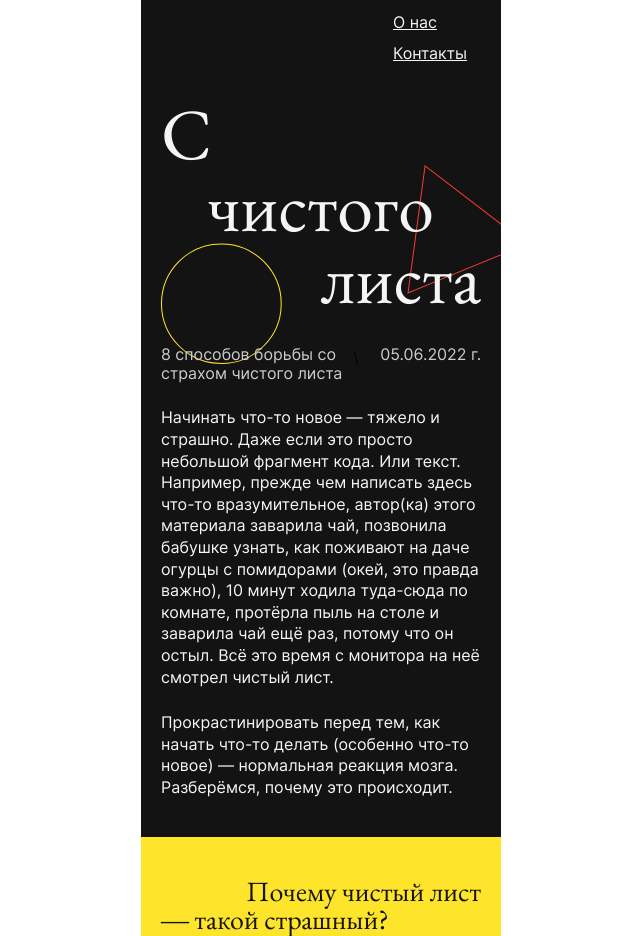
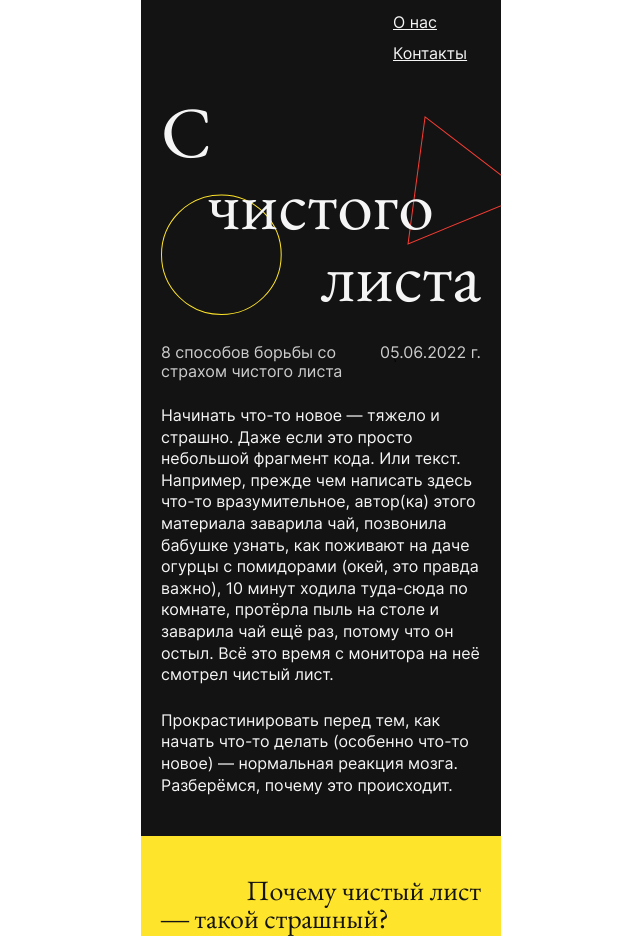
Before and after one commit to ForgottenAre/s-chistogo-lista, a plain HTML site: page index.html in a window 1280 px wide. Shown: the part 42-978 px from the top of the page, without its empty margins (319-959 px from the left). Drawn offline with Linux system fonts and the light colour scheme; files whose address does not match are found by name.

Commit message:
Add files via upload

```diff
--- a/index.html
+++ b/index.html
@@ -13,7 +13,9 @@
       <a href="#"><img src="Images/VЁRSTKA.svg" alt="Verstka" /></a>
       <nav class="header_menu">
         <ul class="header_menu-list">
-          <li class="header_menu-item">Главная</li>
+          <li class="header_menu-item">
+            <a class="header__menu-link">Главная</a>
+          </li>
           <li class="header_menu-item_active">
             <a href="#" class="header__menu-link">О нас</a>
           </li>
@@ -38,12 +40,16 @@
       <div class="content-section_theme_dark">
         <section class="intro">
           <div class="intro__heading">
-            <h1 class="intro__title">
-              <span>8 способов борьбы со <br />страхом чистого листа</span>
-              <time class="intro__date" datetime="2022-06-05">05.06.2022 г.</time>
-            </h1>
+            <h2 class="intro__title">
+              <span class="intro__title-span"
+                >8 способов борьбы со страхом чистого листа</span
+              >
+              <time class="intro__date" datetime="2022-06-05"
+                >05.06.2022 г.</time
+              >
+            </h2>
             <div class="intro__main-text">
-              <p class="intro__main-text_first">
+              <p class="intro__main-text_text">
                 Начинать что-то новое — тяжело и страшно. Даже если это просто
                 небольшой фрагмент кода. Или текст. Например, прежде чем
                 написать здесь что-то вразумительное, автор(ка) этого материала
@@ -53,7 +59,7 @@
                 раз, потому что он остыл. Всё это время с монитора на неё
                 смотрел чистый лист.
               </p>
-              <p class="intro__main-text_second">
+              <p class="intro__main-text_text">
                 Прокрастинировать перед тем, как начать что-то делать (особенно
                 что-то новое) — нормальная реакция мозга. Разберёмся, почему это
                 происходит.
@@ -63,10 +69,10 @@
         </section>
       </div>
       <section class="reasons content-section_theme_bright">
-        <h1 class="content-section__subtitle">
+        <h3 class="content-section__subtitle">
           <span class="accent-span_right">Почему чистый лист</span>
           <span class="accent-span-left"> — такой страшный?</span>
-        </h1>
+        </h3>
         <p class="content-section__introduction">
           Сам по себе чистый лист, конечно, не страшный. Боимся мы чаще всего
           объёма работы, которую предстоит сделать. Усилия, той точки, которую
@@ -113,10 +119,10 @@
         </ul>
       </section>
       <section class="how-to content-section_theme_dark">
-        <h1 class="content-section__subtitle">
+        <h4 class="content-section__subtitle">
           <span class="accent-span_right">Как всё-таки начать</span>
           <span class="accent-span-left">что-то делать</span>
-        </h1>
+        </h4>
         <p class="content-section__introduction">
           Чаще всего страх чистого листа появляется не из-за чего-то одного, а
           из-за совокупности нескольких факторов. Вот что может помочь:
@@ -130,7 +136,7 @@
                 alt="Поляринов"
               />
               <p class="card__author-name">Алексей Поляринов</p>
-              <h1 class="card__title">Начать любыми словами</h1>
+              <h5 class="card__title">Начать любыми словами</h5>
               <p class="card__text">
                 Любыми — без шуток. Если не верите нам, посмотрите, например,
                 чем открывается эссе Алексея Поляринова «Чарли Кауфман:
@@ -144,9 +150,9 @@
           </li>
           <li class="card card_theme_bright">
             <article>
-              <h1 class="card_text-only">
+              <h6 class="card_text-only">
                 Поставить перед собой рамку для фотографии
-              </h1>
+              </h6>
               <p class="card__text">
                 Самую обычную: 10 на 15 сантиметров. Уже от одного ощущения, что
                 предстоит работа над большой и сложной задачей, может пропасть
@@ -183,10 +189,14 @@
     </main>
     <footer class="footer content-section_theme_dark">
       <a href="#"><img src="images/VЁRSTKA_.svg" alt="Verstka" /></a>
-      <div class="footer__links_container">
-        <a class="footer__links" href="#">ВК</a>
-        <a class="footer__links" href="#">Ютуб</a>
-      </div>
+      <ul class="footer__links_container">
+        <li>
+          <a class="footer__links href="#">ВК</a>
+        </li>
+        <li>
+          <a class="footer__links href="#">Ютуб</a>
+        </li>
+      </ul>
     </footer>
   </body>
 </html>
--- a/styles/style.css
+++ b/styles/style.css
@@ -46,7 +46,6 @@
 
 .header {
   display: flex;
-  height: 132px;
   padding-top: 24px;
   padding-bottom: 24px;
   align-items: flex-start;
@@ -76,20 +75,17 @@
 
 .cover {
   width: 360px;
-  height: 277px;
+  height: 255px;
   box-sizing: border-box;
   padding-left: 20px;
   padding-top: 7px;
-  min-width: 360px;
-  min-height: 270px;
   background-image: url(cover.svg);
   background-size: 95% auto;
   background-repeat: no-repeat;
-  background-position: 20px 75px;
+  background-position: 20px 28px;
 }
 
 .cover_content_section {
-  height: 277px;
   box-sizing: border-box;
   padding-right: 20px;
 }
@@ -122,23 +118,36 @@
 }
 
 .intro {
-  height: 470px;
+  display: flex;
   padding-left: 20px;
   padding-right: 20px;
-  padding-bottom: 38px;
   box-sizing: border-box;
-  position: relative;
-  top: -22px;
 }
 
 .intro__heading {
-  width: 320px;
-  height: 38px;
+  display: flex;
+  max-width: 100%;
+  flex-wrap: wrap;
+  box-sizing: border-box;
 }
 
 .intro__title {
   display: flex;
-  align-items: stretch;
+  align-items: flex-start;
+  color: rgb(204, 204, 204);
+  font-family: Inter, sans-serif;
+  font-style: normal;
+  line-height: 120%;
+  font-weight: 400;
+  font-size: 16px;
+}
+
+.intro__title-span {
+  display: flex;
+}
+
+.intro__date {
+  display: flex;
   color: rgb(204, 204, 204);
   font-family: Inter, sans-serif;
   font-style: normal;
@@ -146,19 +155,6 @@
   font-weight: 400;
   font-size: 16px;
   white-space: nowrap;
-}
-
-.intro__date {
-  color: rgb(204, 204, 204);
-  font-family: Inter, sans-serif;
-  font-style: normal;
-  line-height: 120%;
-  font-weight: 400;
-  font-size: 16px;
-  width: 117px;
-  padding-left: 38px;
-  white-space: nowrap;
-  box-sizing: border-box;
   background-image: url(Images/Line\ 1.svg);
   background-size: auto;
   background-repeat: no-repeat;
@@ -166,23 +162,21 @@
 }
 
 .intro__main-text {
-  padding-top: 24px;
   color: rgba(245, 245, 245, 1);
   line-height: 21.6px;
   font-size: 16px;
   font-style: normal;
   font-family: Inter, sans-serif;
+  padding-bottom: 40px;
 }
 
-.intro__main-text_second {
+.intro__main-text_text {
   margin-top: 24px;
-  padding-bottom: 40px;
   font-family: Inter, sans-serif;
 }
 
 .reasons {
-  padding: 40px 20px 0px;
-  height: 1368px;
+  padding: 40px 20px;
 }
 
 .content-section__subtitle {
@@ -202,7 +196,6 @@
 }
 
 .content-section__list {
-  height: 865px;
   margin-left: 14px;
   margin-right: 5px;
   color: rgb(19, 19, 19);
@@ -221,11 +214,12 @@
   font-weight: 700;
   display: inline-block;
 }
+
 .how-to {
   padding-left: 20px;
   padding-right: 20px;
   padding-top: 40px;
-  height: 1820px;
+  padding-bottom: 20px;
 }
 
 .card-list {
@@ -280,7 +274,6 @@
 }
 
 .card_theme_bright {
-  height: 368px;
   background-color: rgb(254, 228, 42);
   padding: 20px;
   border-radius: 30px;
@@ -303,9 +296,9 @@
   height: 62px;
   border-top: 1px solid var(--yellow-bg, #fee42a);
 }
+
 .footer__links_container {
   display: flex;
-  width: 360px;
   height: 62px;
   justify-content: flex-end;
   gap: 16px;
```
